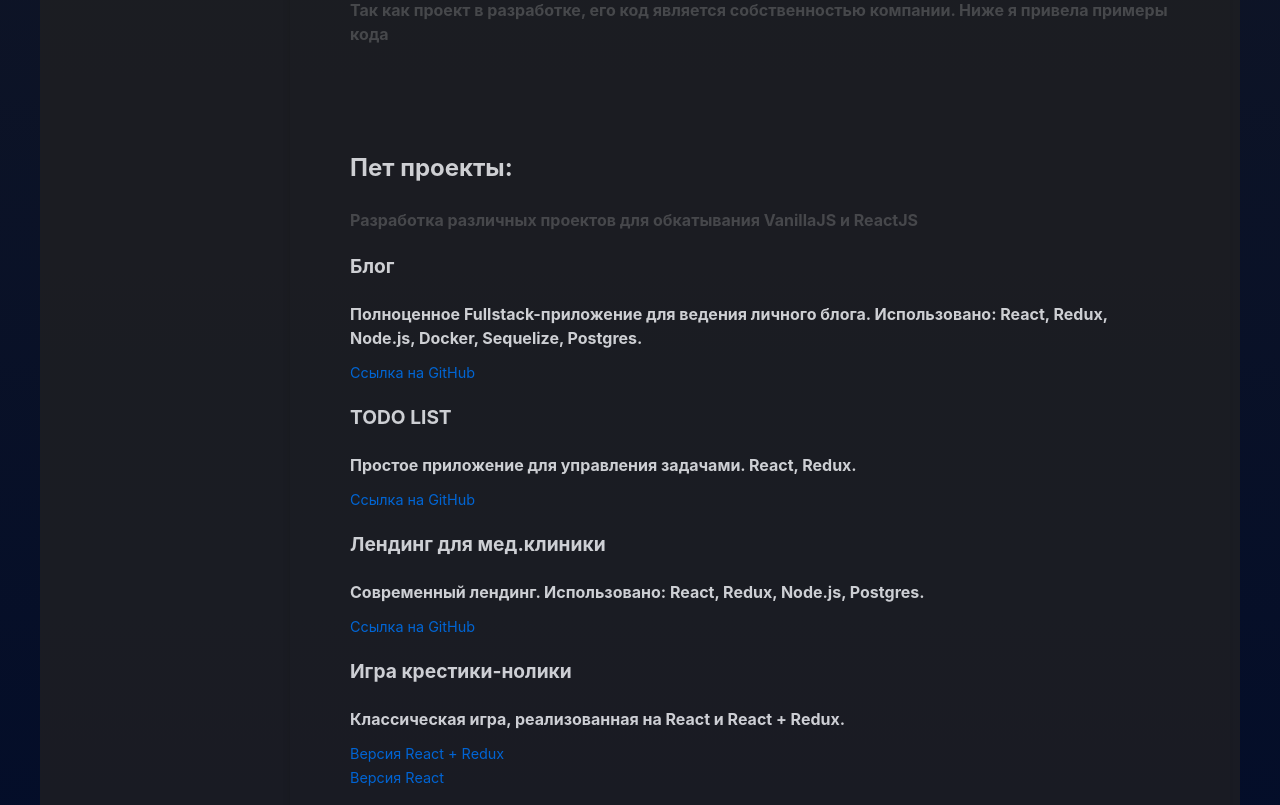
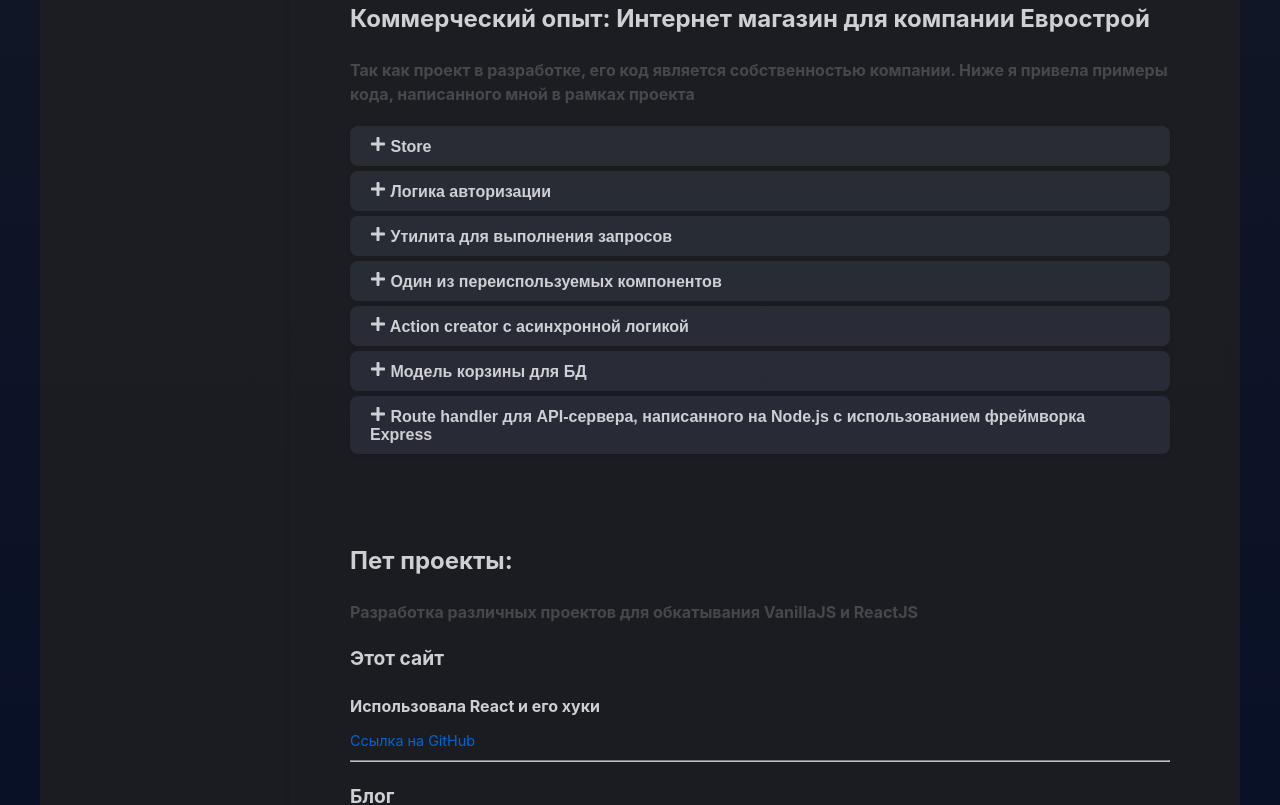
Before and after one commit to vas-alina/resume, a React (Vite) app: page / in a window 1280 px wide. Shown: the part 1640-2445 px from the top of the page. Built offline with nearby package versions, Linux system fonts and the light colour scheme.

Commit message:
added burger component

```diff
--- a/src/pages/main/components/main-info/Main-info.jsx
+++ b/src/pages/main/components/main-info/Main-info.jsx
@@ -3,6 +3,7 @@
 export const MainInfo = () => {
   return (
     <InfoContainer>
+      <h2>Васько Алина Владимировна(Frontend developer)</h2>
       <p>Привет! Я рада приветствовать вас на своем портфолио.</p>
       <p>
         Меня зовут Алина, и я — фронтенд-разработчик с опытом работы около года.
--- a/src/pages/main/components/main-porfolio/Main-portfolio.jsx
+++ b/src/pages/main/components/main-porfolio/Main-portfolio.jsx
@@ -1,3 +1,4 @@
+import { codeExamplesData } from "../../../../data/codeExamplesData";
 import {
     PetProject,
   PortfolioContainer,
@@ -6,6 +7,7 @@
   ProjectLink,
   ProjectTitle,
 } from "../../../../styles/MainPortfolio";
+import { BurgerComponent } from "./component/BurgerComponent";
 
 export const MainPortfolio = () => {
     return (
@@ -17,14 +19,35 @@
             </ProjectTitle>
             <ProjectDescription>
               Так как проект в разработке, его код является собственностью компании.
-              Ниже я привела примеры кода
+              Ниже я привела примеры кода, написанного мной в рамках проекта
             </ProjectDescription>
+            <BurgerComponent title="Store" code={codeExamplesData.store} />
+            <BurgerComponent title="Логика авторизации" code={codeExamplesData.auth} />
+            <BurgerComponent title="Утилита для выполнения запросов" code={codeExamplesData.request} />
+            <BurgerComponent title="Один из переиспользуемых компонентов" code={codeExamplesData.icon} />
+            <BurgerComponent title="Action creator с асинхронной логикой" code={codeExamplesData.addProduct} />
+            <BurgerComponent title="Модель корзины для БД" code={codeExamplesData.cart} />
+            <BurgerComponent title="Route handler для API-сервера, написанного на Node.js с использованием фреймворка Express" code={codeExamplesData.login} />
           </Project>
           <Project>
             <ProjectTitle>Пет проекты:</ProjectTitle>
             <ProjectDescription>
               Разработка различных проектов для обкатывания VanillaJS и ReactJS
             </ProjectDescription>
+            <PetProject>
+              <h3>Этот сайт</h3>
+              <h4>
+                Использовала React и его хуки
+              </h4>
+              <ProjectLink
+                href="https://github.com/vas-alina/blog-full.git"
+                target="_blank"
+                rel="noopener noreferrer"
+              >
+                Ссылка на GitHub
+              </ProjectLink>
+            </PetProject>
+            <hr></hr>
             <PetProject>
               <h3>Блог</h3>
               <h4>
@@ -39,6 +62,7 @@
                 Ссылка на GitHub
               </ProjectLink>
             </PetProject>
+            <hr></hr>
             <PetProject>
               <h3>TODO LIST</h3>
               <h4>Простое приложение для управления задачами. React, Redux.</h4>
@@ -50,6 +74,7 @@
                 Ссылка на GitHub
               </ProjectLink>
             </PetProject>
+            <hr></hr>
             <PetProject>
               <h3>Лендинг для мед.клиники</h3>
               <h4>Современный лендинг. Использовано: React, Redux, Node.js, Postgres.</h4>
@@ -61,6 +86,7 @@
                 Ссылка на GitHub
               </ProjectLink>
             </PetProject>
+            <hr></hr>
             <PetProject>
               <h3>Игра крестики-нолики</h3>
               <h4>Классическая игра, реализованная на React и React + Redux.</h4>
@@ -83,45 +109,4 @@
           </Project>
         </PortfolioContainer>
       );
-//   return (
-//     <PortfolioContainer>
-//       <h2>Портфолио</h2>
-//       <Project>
-//         <ProjectTitle>
-//           Коммерческий опыт: Интернет магазин для компании Еврострой
-//         </ProjectTitle>
-//         <ProjectDescription>
-//           Так как проект в разработке, его код является собственностью компании.
-//           Ниже я привела примеры кода
-//         </ProjectDescription>
-//       </Project>
-//       <Project>
-//         <ProjectTitle>Пет проекты:</ProjectTitle>
-//         <ProjectDescription>
-//           Разработка различных проектов для обкатывания VanillaJS и ReactJS
-//         </ProjectDescription>
-//         <div>
-//             <h3>Блог</h3>
-//             <h4>Полноценное fullstack приложения для ведения своего блога. Использованно: react redux nodejs docker sequalize postgres</h4>
-//             <a href="https://github.com/vas-alina/blog-full.git">Ссылка на github</a>
-//         </div>
-//         <div>
-//             <h3>TODO LIST</h3>
-//             <h4>React redux</h4>
-//             <a href="https://github.com/vas-alina/TodoList-react-redux.git">ссылка</a>
-//         </div>
-//         <div>
-//             <h3>Лендинг для мед.клиники</h3>
-//             <h4>Технологии React Redux Nodejs Postgres</h4>
-//             <a href="https://github.com/vas-alina/med_clinic.git">ссылка</a>
-//         </div>
-//         <div>
-//             <h3>Игра крестики-нолики</h3>
-//             <h4>Реализация на React и на React + Redux</h4>
-//             <a href="https://github.com/vas-alina/game-app-react-redux.git">ссылка</a>
-//             <a href="https://github.com/vas-alina/game-app.git">ссылка</a>
-//         </div>
-//       </Project>
-//     </PortfolioContainer>
-//   );
 };
--- /dev/null
+++ b/src/pages/main/components/main-porfolio/component/BurgerComponent.jsx
@@ -0,0 +1,25 @@
+import { useState } from "react";
+import { FaPlus } from "react-icons/fa";
+import {
+  BurgerButton,
+  BurgerWrapper,
+  CodeContainer,
+} from "../../../../../styles/BurgerComponent";
+
+export const BurgerComponent = ({ title, code }) => {
+  const [isOpen, setIsOpen] = useState(false);
+
+  const toggleMenu = () => {
+    setIsOpen((prev) => !prev);
+  };
+
+  return (
+    <BurgerWrapper>
+
+      <BurgerButton onClick={toggleMenu}>
+        {isOpen ? "Закрыть" : (<><FaPlus /> {title}</>)}
+      </BurgerButton>
+      {isOpen && <CodeContainer>{code}</CodeContainer>}
+    </BurgerWrapper>
+  );
+};
```
